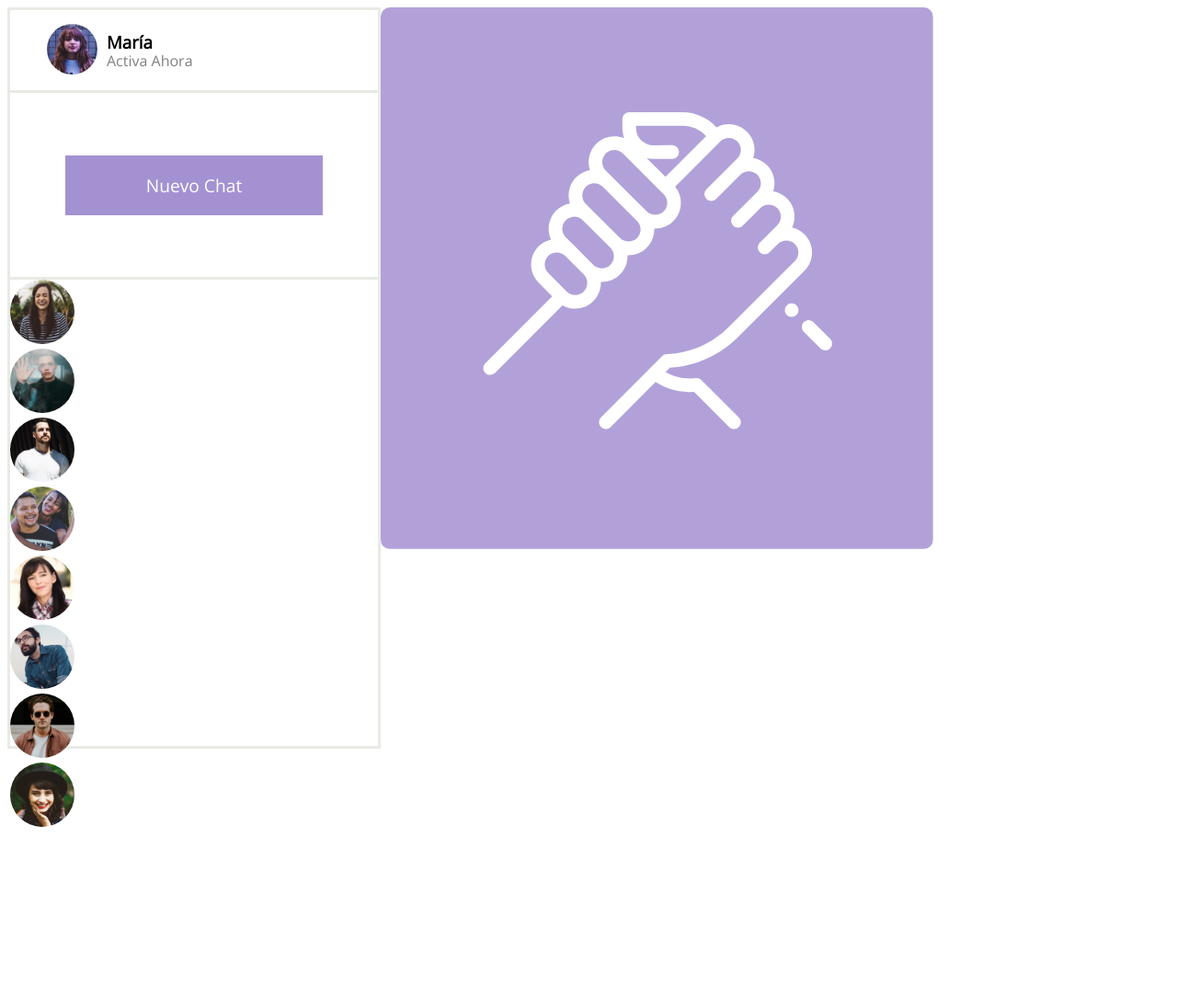
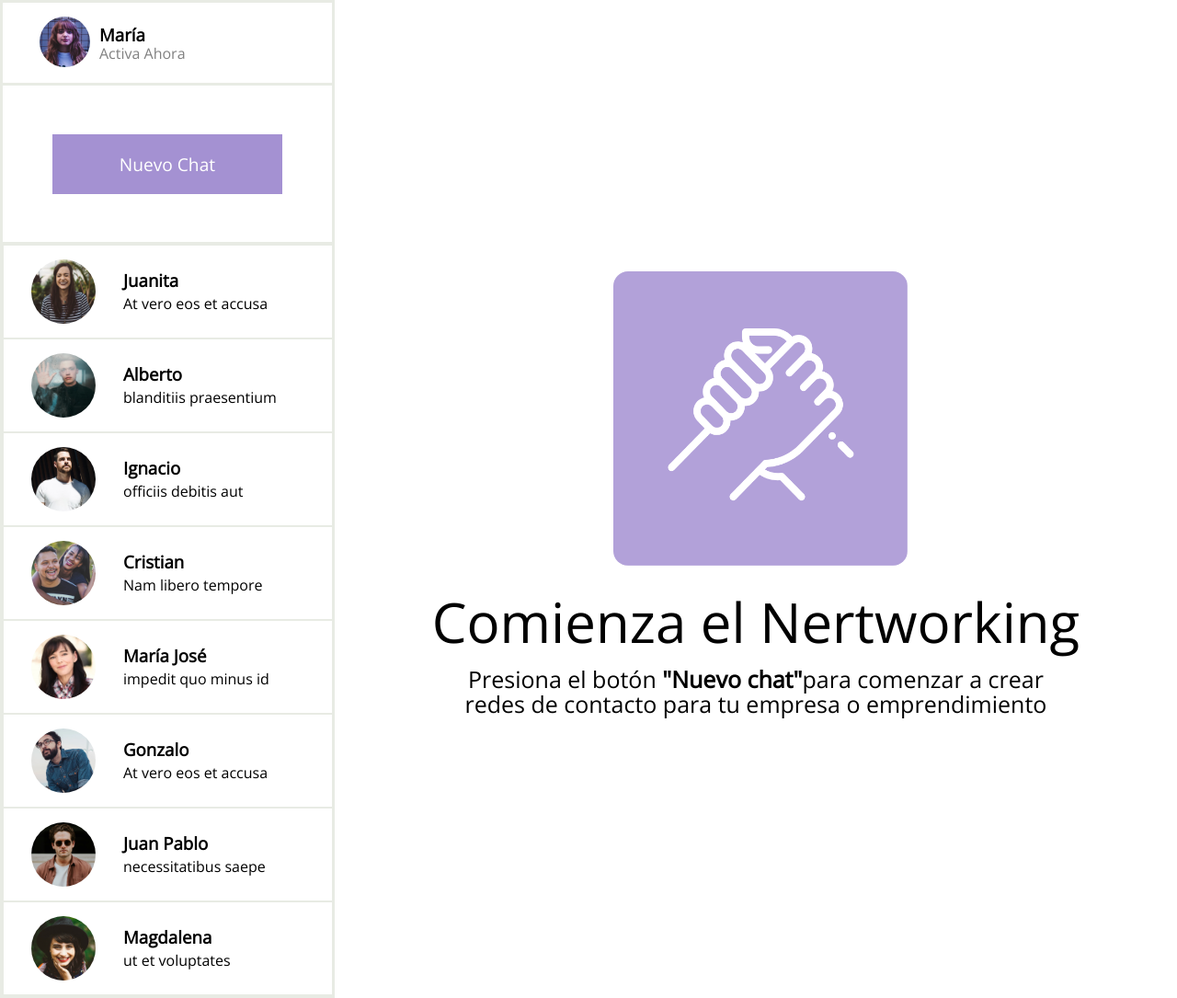
Before and after one commit to iLAnoth3r/mensaje, a plain HTML site: page index.html in a window 1280 px wide. Shown: the whole page at 92% size. Before the commit the page ends 904 px from the top, so only its background shows below. Drawn offline with nearby package versions, Linux system fonts and the light colour scheme.

Commit message:
finalizado

```diff
--- a/assets/css/style.css
+++ b/assets/css/style.css
@@ -1,3 +1,7 @@
+body {
+  margin: 0;
+}
+
 .container {
   display: flex;
   justify-content: left;
@@ -36,22 +40,18 @@
   color: grey;
 }
 
-.icons {
-  padding-top: 15px;
-}
-
 .contactos {
-  width: 400px;
+  width: 500px;
   border: 3px solid;
   border-color: #e8ebe4;
-  height: 100vh;
+  height: 100%;
   font-family: "Open Sans", sans-serif;
 }
 
 .nuevochat {
   border-bottom: 3px solid;
   border-color: #e8ebe4;
-  height: 200px;
+  height: 170px;
   justify-content: center;
   align-items: center;
   display: flex;
@@ -65,3 +65,45 @@
   color: white;
   font-size: larger;
 }
+
+.box1 {
+  display: flex;
+  height: 12.5%;
+  width: 100%;
+  border: 1px solid;
+  border-color: #e8ebe4;
+}
+
+.box1 img {
+  margin: 15px;
+  margin-right: 15px;
+  margin-left: 30px;
+}
+
+.texto {
+  line-height: 7px;
+  font-weight: 500;
+  margin: 15px;
+}
+
+.main {
+  width: 100vw;
+  display: flex;
+  justify-content: center;
+  align-items: center;
+  text-align: center;
+  line-height: 2px;
+  font-size: 25px;
+  font-family: "Open Sans", sans-serif;
+}
+
+.main img {
+  width: 320px;
+  height: 320px;
+  border-radius: 5%;
+  margin-left: 10px;
+}
+
+.titulo {
+  font-size: 60px;
+}
--- a/index.html
+++ b/index.html
@@ -29,9 +29,9 @@
           </div>
           <div class="icons">
             <span style="font-size: 25px; color: rgb(156, 151, 151)">
-              <i class="fa-regular fa-message"></i>&nbsp;&nbsp;
-              <i class="fa-solid fa-bars"></i
-            ></span>
+              <i class="fa-regular fa-message"></i>
+              <i class="fa-solid fa-bars"></i>
+            </span>
           </div>
         </div>
         <div class="nuevochat">
@@ -40,34 +40,73 @@
           </div>
         </div>
         <div class="chats">
-          <div class="juanita">
+          <div class="box1">
             <img src="assets/images/juanita.jpg" alt="" />
+            <div class="texto">
+              <h3>Juanita</h3>
+              <p>At vero eos et accusa</p>
+            </div>
           </div>
-          <div class="alberto">
+          <div class="box1">
             <img src="assets/images/alberto.jpg" alt="" />
+            <div class="texto">
+              <h3>Alberto</h3>
+              <p>blanditiis praesentium</p>
+            </div>
           </div>
-          <div class="ignacio">
+          <div class="box1">
             <img src="assets/images/ignacio.jpg" alt="" />
+            <div class="texto">
+              <h3>Ignacio</h3>
+              <p>officiis debitis aut</p>
+            </div>
           </div>
-          <div class="cristian">
+          <div class="box1">
             <img src="assets/images/cristian.jpg" alt="" />
+            <div class="texto">
+              <h3>Cristian</h3>
+              <p>Nam libero tempore</p>
+            </div>
           </div>
-          <div class="mariajose">
+          <div class="box1">
             <img src="assets/images/mariajose.jpg" alt="" />
+            <div class="texto">
+              <h3>María José</h3>
+              <p>impedit quo minus id</p>
+            </div>
           </div>
-          <div class="gonzalo">
+          <div class="box1">
             <img src="assets/images/gonzalo.jpg" alt="" />
+            <div class="texto">
+              <h3>Gonzalo</h3>
+              <p>At vero eos et accusa</p>
+            </div>
           </div>
-          <div class="juanpablo">
+          <div class="box1">
             <img src="assets/images/juanpablo.jpg" alt="" />
+            <div class="texto">
+              <h3>Juan Pablo</h3>
+              <p>necessitatibus saepe</p>
+            </div>
           </div>
-          <div class="magdalena">
+          <div class="box1">
             <img src="assets/images/magdalena.jpg" alt="" />
+            <div class="texto">
+              <h3>Magdalena</h3>
+              <p>ut et voluptates</p>
+            </div>
           </div>
         </div>
       </div>
       <div class="main">
-        <img src="assets/images/hand.png" alt="" />
+        <div class="caja">
+          <img src="assets/images/hand.png" alt="" />
+          <div class="titulo">
+            <p>Comienza el Nertworking</p>
+          </div>
+          <p>Presiona el botón <b>"Nuevo chat"</b>para comenzar a crear</p>
+          <p>redes de contacto para tu empresa o emprendimiento</p>
+        </div>
       </div>
     </div>
   </body>
```
